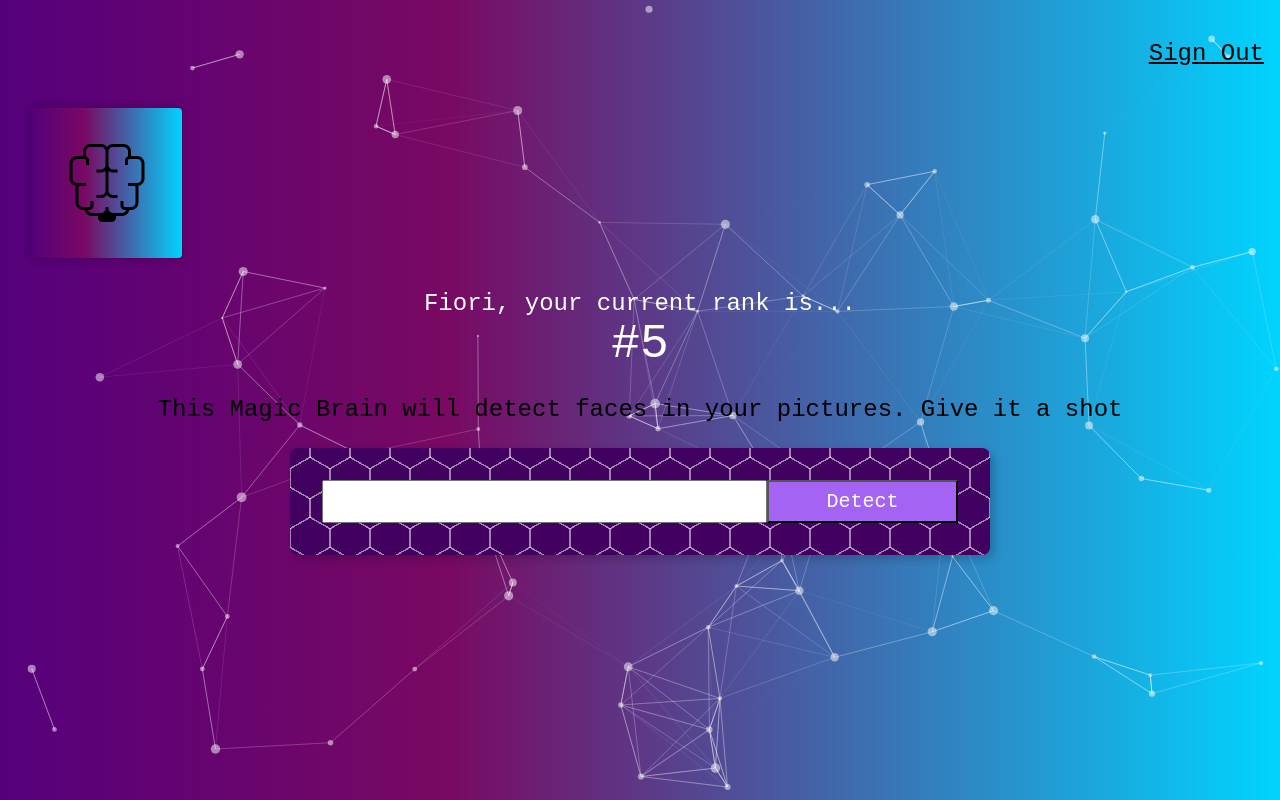
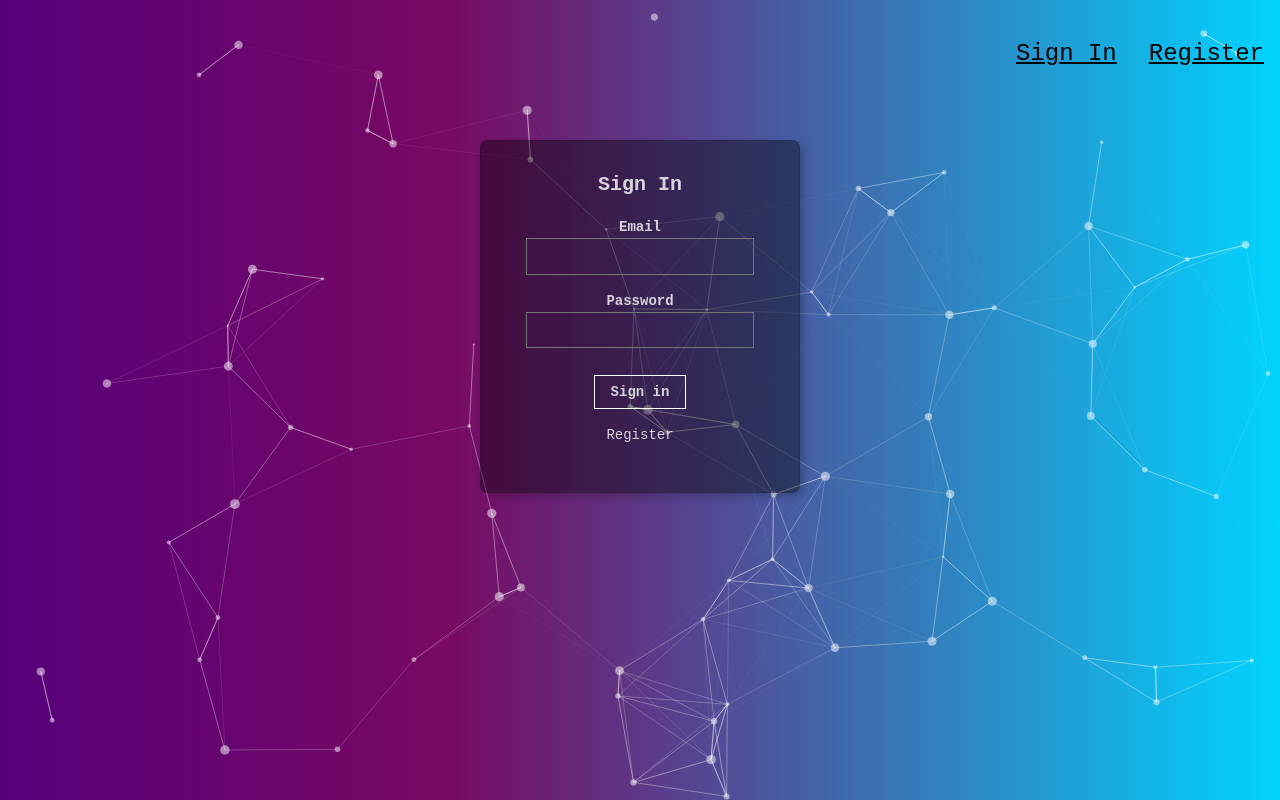
Before and after one commit to fiori/smart-brain, a React (Create React App) app: page / in a window 1280 px wide. Built offline with nearby package versions, Linux system fonts and the light colour scheme.

Commit message:
- Added the register form - Added the signin form - Added the facerecognition

```diff
--- a/src/App.js
+++ b/src/App.js
@@ -6,15 +6,18 @@ import ImageLinkForm from './components/ImageLinkForm/ImageLinkForm';
 import Rank from './components/Rank/Rank';
 import FaceRecognition from './components/FaceRecognition/FaceRecognition';
 import { initParticlesEngine } from '@tsparticles/react';
-import { loadSlim } from "@tsparticles/slim"; // if you are going to use `loadSlim`, install the "@tsparticles/slim" package too.
+import { loadSlim } from '@tsparticles/slim'; // if you are going to use `loadSlim`, install the "@tsparticles/slim" package too.
 import MyParticles from './components/Particles/Particles';
-
+import Signin from './components/Signin/Signin';
+import Register from './components/Register/Register';
 
 function App() {
+  const [isSignedIn, setIsSignedIn] = useState(false);
   const [init, setInit] = useState(false);
   const [input, setInput] = useState('');
   const [imageUrl, setImageUrl] = useState('');
-  const [box, setBox] = useState([]);
+  const [boxes, setBoxes] = useState([]);
+  const [route, setRoute] = useState('signin');
 
   // this should be run only once per application lifetime
   useEffect(() => {
@@ -35,6 +38,36 @@ function App() {
     setInput(event.target.value);
   };
 
+  const calculateFaceLocation = region => {
+    // Accessing and rounding the bounding box values
+    const boundingBox = region.region_info.bounding_box;
+    const image = document.getElementById('inputImage');
+    const width = Number(image.width);
+    const height = Number(image.height);
+    const topRow = boundingBox.top_row.toFixed(3) * height;
+    const leftCol = boundingBox.left_col.toFixed(3) * width;
+    const bottomRow = height - boundingBox.bottom_row.toFixed(3) * height;
+    const rightCol = width - boundingBox.right_col.toFixed(3) * width;
+    const value = region.value;
+
+    return {
+      topRow,
+      bottomRow,
+      leftCol,
+      rightCol,
+      value,
+    };
+  };
+
+  const onRouteChange = (route) => {
+    if(route === 'signout')
+      setIsSignedIn(false);
+    else if(route === 'home')
+      setIsSignedIn(true);
+
+    setRoute(route);
+  }
+
   const onButtonSubmit = () => {
     setImageUrl(input);
 
@@ -43,56 +76,43 @@ function App() {
     fetch('https://api.clarifai.com/v2/models/face-detection/outputs', requestOptions(input))
       .then(response => response.json())
       .then(result => {
-        console.log(result);
         const regions = result.outputs[0].data.regions;
+        var myBoxes = [];
+        regions.forEach(region => {
+          myBoxes.push(calculateFaceLocation(region));
+        });
+        setBoxes(myBoxes);
+      })
 
-        var myBoxes = [];
-
-        regions.forEach(region => {
-          // Accessing and rounding the bounding box values
-          const boundingBox = region.region_info.bounding_box;
-          const topRow = boundingBox.top_row.toFixed(3);
-          const leftCol = boundingBox.left_col.toFixed(3);
-          const bottomRow = boundingBox.bottom_row.toFixed(3);
-          const rightCol = boundingBox.right_col.toFixed(3);
-          const value = region.value;
-
-          myBoxes.push({
-            topRow,
-            bottomRow,
-            leftCol,
-            rightCol,
-            value,
-          });
-        });
-
-        setBox(myBoxes);
-        console.log(myBoxes)
-      })
       .catch(error => console.log('error', error));
   };
 
 
 
-
-
+  if (init) {
     // NOTE: MODEL_VERSION_ID is optional, you can also call prediction with the MODEL_ID only
     // https://api.clarifai.com/v2/models/{YOUR_MODEL_ID}/outputs
     // this will default to the latest version_id
-  if (init) {
     return (
       <div className="App">
         <MyParticles />
-        <Navigation />
+        <Navigation isSignedIn={isSignedIn} onRouteChange={onRouteChange} />
+        {route === 'home' ? (
+          <>
             <Logo />
             <Rank />
             <ImageLinkForm onInputChange={onInputChange} onButtonSubmit={onButtonSubmit} />
-        <FaceRecognition imageUrl={imageUrl} box={box} />
+            <FaceRecognition imageUrl={imageUrl} box={boxes} />
+          </>
+        ) : route === 'register' ? (
+          <Register onRouteChange={onRouteChange} />
+        ) : (
+          <Signin onRouteChange={onRouteChange} />
+        )}
       </div>
     );
+  } else return <></>;
 }
-
-  return <></>;
 
 function requestOptions(imgUrl) {
   ///////////////////////////////////////////////////////////////////////////////////////////////////
@@ -138,6 +158,5 @@ function App() {
     body: raw,
   };
 }
-}
 
 export default App;
--- a/src/components/FaceRecognition/FaceRecognition.js
+++ b/src/components/FaceRecognition/FaceRecognition.js
@@ -5,7 +5,7 @@ const FaceRecognition = ({imageUrl, box}) => {
   return (
     <div className="center ma">
       <div className='absolute mt2'>
-        <img src={imageUrl} alt="" width='500px' height='auto' />
+        <img id='inputImage' src={imageUrl} alt="" width='500px' height='auto' />
         {box && box.map((face, index) => {
           debugger;
           return (<div
--- a/src/components/Navigation/Navigation.js
+++ b/src/components/Navigation/Navigation.js
@@ -1,11 +1,36 @@
-import React from 'react'
+import React from 'react';
 
-const Navigation = () => {
+const Navigation = ({ onRouteChange, isSignedIn }) => {
+  if (isSignedIn) {
     return (
-        <nav style={{display: 'flex', justifyContent: 'flex-end'}}>
-            <p className='f3 link dim black underline pa3 pointer'>Sign Out</p>
-        </nav>
-    )
-}
+      <nav
+        style={{
+          display: 'flex',
+          justifyContent: 'flex-end',
+        }}
+      >
+        <p onClick={() => onRouteChange('signout')} className="f3 link dim black underline pa3 pointer">
+          Sign Out
+        </p>
+      </nav>
+    );
+  } else {
+    return (
+      <nav
+        style={{
+          display: 'flex',
+          justifyContent: 'flex-end',
+        }}
+      >
+        <p onClick={() => onRouteChange('signin')} className="f3 link dim black underline pa3 pointer">
+          Sign In
+        </p>
+        <p onClick={() => onRouteChange('register')} className="f3 link dim black underline pa3 pointer">
+          Register
+        </p>
+      </nav>
+    );
+  }
+};
 
 export default Navigation;
--- /dev/null
+++ b/src/components/Register/Register.js
@@ -0,0 +1,52 @@
+import React from 'react';
+
+const Register = ({ onRouteChange }) => {
+  return (
+    <article className="br3 ba b--black-10 bg-black-40 mv4 w-100 w-50-m w-25-l mw6 shadow-5 center">
+      <main className="pa4 white-80">
+        <div className="measure">
+          <fieldset id="sign_up" className="ba b--transparent ph0 mh0">
+            <legend className="f4 fw6 ph0 mh0">Register</legend>
+            <div className="mt3">
+              <label className="db fw6 lh-copy f6">Name</label>
+              <input
+                className="pa2 input-reset ba white-80 bg-transparent hover-bg-black hover-white w-100"
+                type="text"
+                name="name"
+                id="name"
+              />
+            </div>
+            <div className="mt3">
+              <label className="db fw6 lh-copy f6">Email</label>
+              <input
+                className="pa2 input-reset ba white-80 bg-transparent hover-bg-black hover-white w-100"
+                type="email"
+                name="email-address"
+                id="email-address"
+              />
+            </div>
+            <div className="mv3">
+              <label className="db fw6 lh-copy f6">Password</label>
+              <input
+                className="b pa2 input-reset white-80 ba bg-transparent hover-bg-black hover-white w-100"
+                type="password"
+                name="password"
+                id="password"
+              />
+            </div>
+          </fieldset>
+          <div className="">
+            <input
+              className="b ph3 pv2 input-reset ba b--white white-80 bg-transparent grow pointer f6 dib"
+              type="submit"
+              value="Sign in"
+              onClick={() => onRouteChange('home')}
+            />
+          </div>
+        </div>
+      </main>
+    </article>
+  );
+};
+
+export default Register;
--- /dev/null
+++ b/src/components/Signin/Signin.js
@@ -0,0 +1,48 @@
+import React from 'react';
+
+const Signin = ({ onRouteChange }) => {
+  return (
+    <article className="br3 ba b--black-10 bg-black-40 mv4 w-100 w-50-m w-25-l mw6 shadow-5 center">
+      <main className="pa4 white-80">
+        <div className="measure">
+          <fieldset id="sign_up" className="ba b--transparent ph0 mh0">
+            <legend className="f4 fw6 ph0 mh0">Sign In</legend>
+            <div className="mt3">
+              <label className="db fw6 lh-copy f6">Email</label>
+              <input
+                className="pa2 input-reset ba  bg-transparent white-80 hover-bg-black hover-white w-100"
+                type="email"
+                name="email-address"
+                id="email-address"
+              />
+            </div>
+            <div className="mv3">
+              <label className="db fw6 lh-copy f6">Password</label>
+              <input
+                className="b pa2 input-reset ba bg-transparent white-80 hover-bg-black hover-white w-100"
+                type="password"
+                name="password"
+                id="password"
+              />
+            </div>
+          </fieldset>
+          <div className="">
+            <input
+              className="b ph3 pv2 input-reset white-80 ba b--white bg-transparent grow pointer f6 dib"
+              type="submit"
+              value="Sign in"
+              onClick={() => onRouteChange('home')}
+            />
+          </div>
+          <div className="lh-copy mt3">
+            <p onClick={() => onRouteChange('register')} className="f6 link dim white-80 db pointer">
+              Register
+            </p>
+          </div>
+        </div>
+      </main>
+    </article>
+  );
+};
+
+export default Signin;
```
Also changed, not shown: 1 other file (tests, documents, lock files or other folders). Lines whose indentation alone changed are shown as unchanged.
